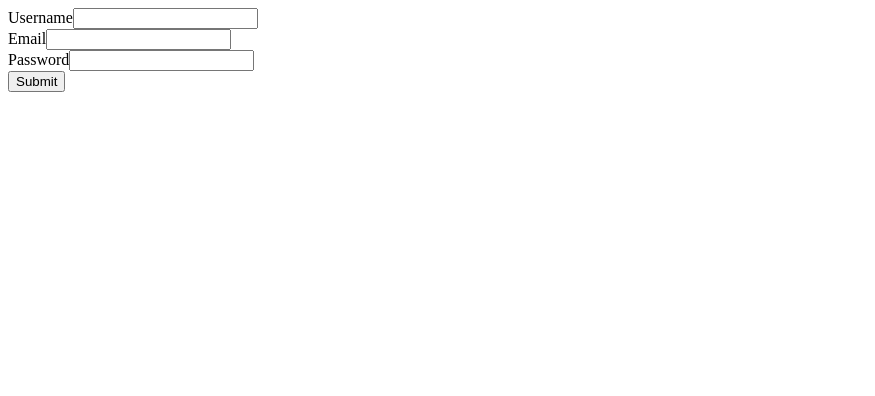
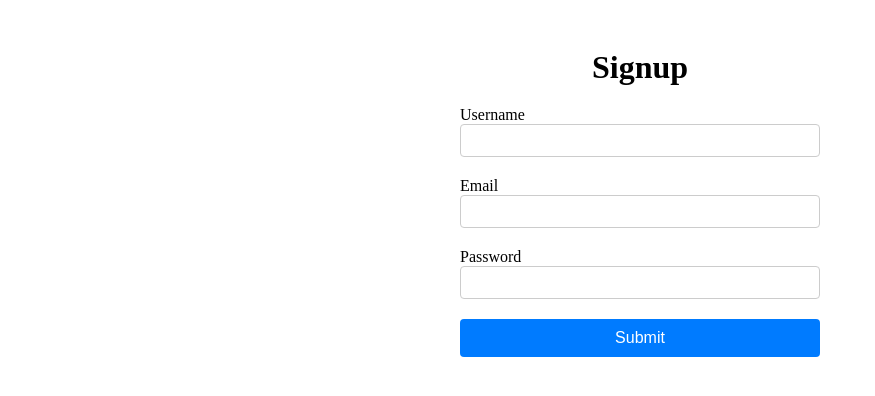
Before and after one commit to nuburooj/capstone-fire-app, a React (Create React App) app in the folder client/: page /signup in a window 1280 px wide. Shown: the top 396 px of the page, without its empty margins (0-875 px from the left). Built offline with nearby package versions, Linux system fonts and the light colour scheme.

Commit message:
added basic styling and header

```diff
--- a/client/src/components/user_components/UserSignup.jsx
+++ b/client/src/components/user_components/UserSignup.jsx
@@ -2,7 +2,7 @@ import React from 'react';
 import { Formik, Form, useField } from 'formik';
 import * as Yup from 'yup';
 import { useNavigate } from 'react-router-dom';
-
+import './UserSignupStyles.css';
 
 function UserSignup(){
 
@@ -23,6 +23,8 @@ function UserSignup(){
     }
 
     return(
+        <div className='signup-heading'>
+            <h1>Signup</h1>
             <div>
                 <Formik
                     initialValues={{
@@ -63,6 +65,7 @@ function UserSignup(){
                         </Form>
                 </Formik>
             </div>
+        </div>
     )
 
 }
--- /dev/null
+++ b/client/src/components/user_components/UserSignupStyles.css
@@ -0,0 +1,53 @@
+.signup-heading {
+    width: 100%;
+    max-width: 400px;
+    margin: 0 auto;
+    padding: 20px;
+    box-sizing: border-box;
+}
+
+.signup-heading h1 {
+    text-align: center;
+    margin-bottom: 20px;
+}
+
+/* Styling for each form group (label, input, and error message) */
+.form-group {
+    margin-bottom: 15px;
+}
+
+.form-group label {
+    display: block;
+    margin-bottom: 5px;
+}
+
+.text-input {
+    width: 100%;
+    padding: 8px 10px;
+    box-sizing: border-box;
+    border: 1px solid #ccc;
+    border-radius: 4px;
+    margin-bottom: 5px;
+}
+
+/* Error message styling */
+.error {
+    color: #ff0000;
+    font-size: 0.875em;
+}
+
+/* Styling for the submit button */
+.SubmitForm button {
+    width: 100%;
+    background-color: #007bff;
+    color: white;
+    padding: 10px;
+    border: none;
+    border-radius: 4px;
+    cursor: pointer;
+    font-size: 1em;
+}
+
+.SubmitForm button:hover {
+    background-color: #0056b3;
+}
```
Lines whose indentation alone changed are shown as unchanged.
